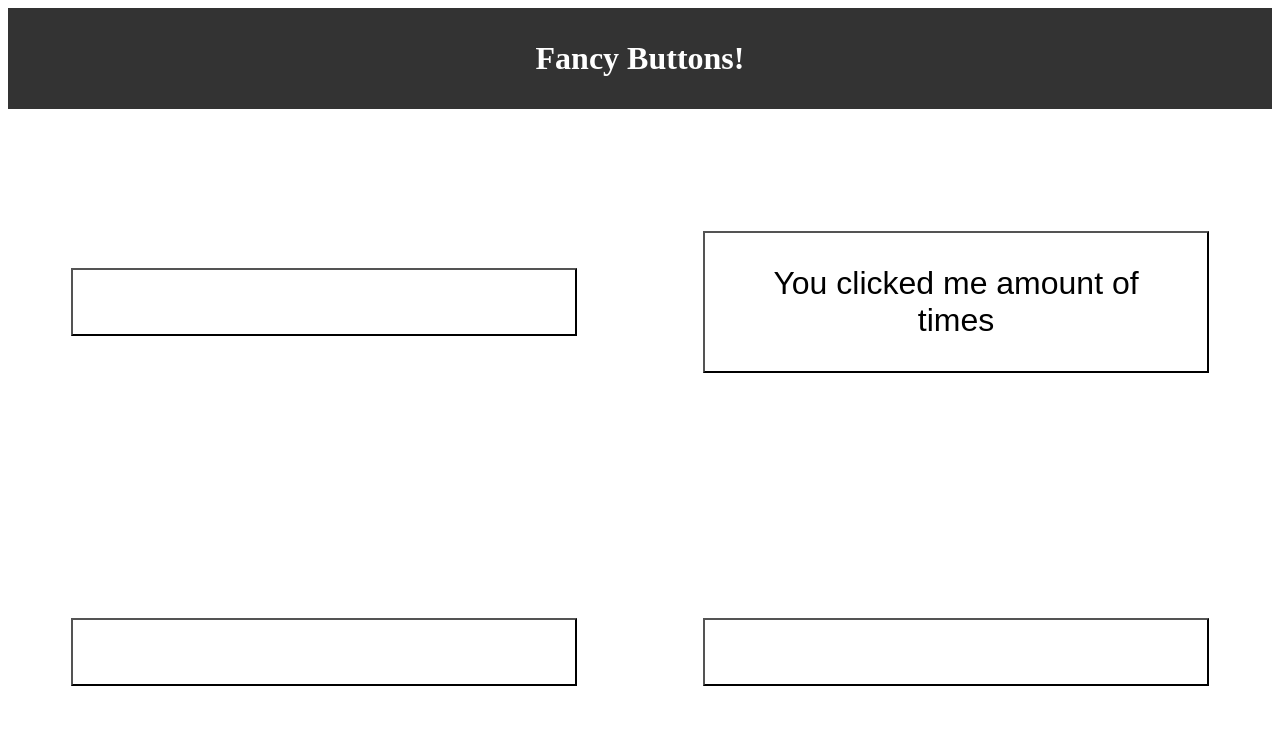
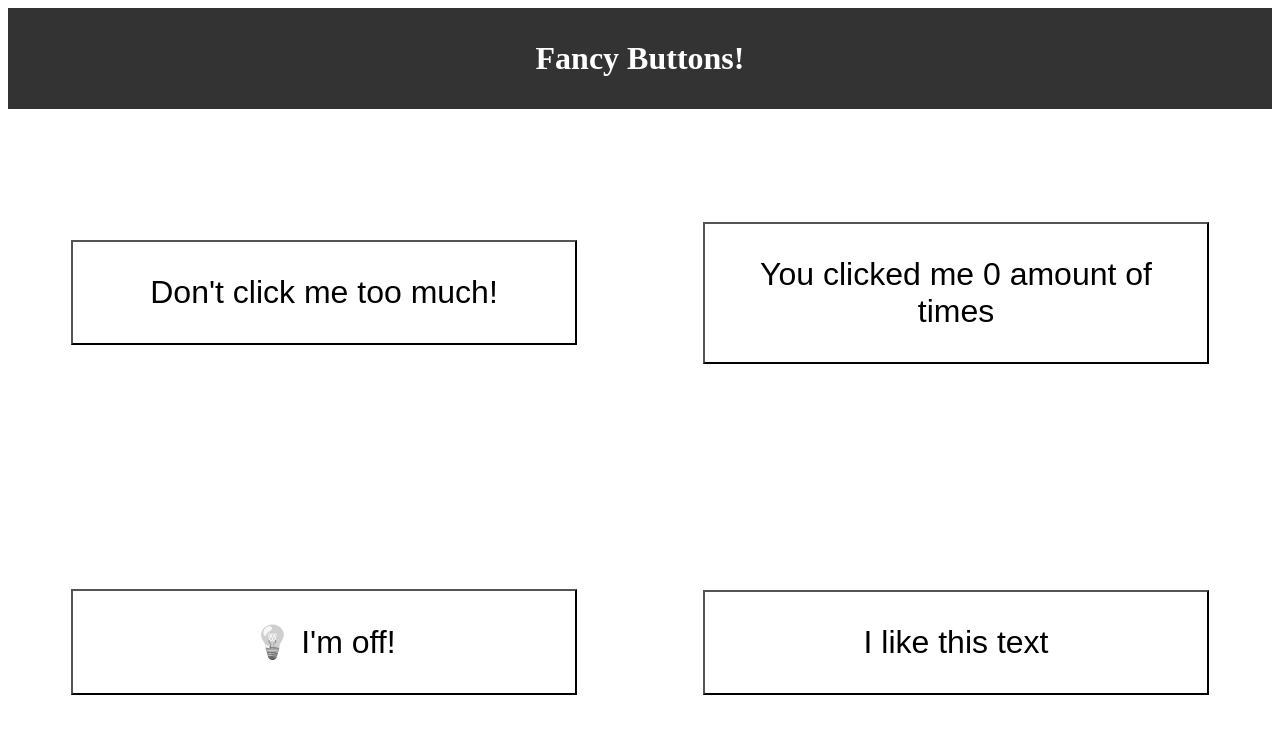
Before and after one commit to 0lgaP/fancy-buttons, a React (Create React App) app: page / in a window 1280 px wide. Shown: the top 734 px of the page. Built offline with nearby package versions, Linux system fonts and the light colour scheme.

Commit message:
AngerButton onClick handler logic

```diff
--- a/src/components/AngryButton.js
+++ b/src/components/AngryButton.js
@@ -1,9 +1,16 @@
 import { useState } from 'react';
 
 function AngryButton(props) {
-  const [anger, setAnger] = useState();
+  const [anger, setAnger] = useState(0);
+  const handleClick = () => {
+    if (anger < 1 ){
+      setAnger(anger + 0.1)
+    } else {
+      setAnger(0)
+    }
+  }
   return (
-  <button style={{backgroundColor: `rgba(255,0,0,${anger})`}}className="AngryButton">
+  <button style={{backgroundColor: `rgba(255,0,0,${anger})`}} onClick={handleClick} className="AngryButton">
   {anger < 1 && <span>Don't click me too much! </span>}
   {anger > 1 && <span>Rawr!</span>}
   </button>
--- a/src/components/CounterButton.js
+++ b/src/components/CounterButton.js
@@ -1,7 +1,7 @@
 import {useState} from 'react';
 
 function CounterButton(props) {
-  const [clickAmount, setClickAmount] = useState();
+  const [clickAmount, setClickAmount] = useState(0);
 
   return (
   <button className="CounterButton">
--- a/src/components/LightSwitchButton.js
+++ b/src/components/LightSwitchButton.js
@@ -1,7 +1,7 @@
 import {useState} from 'react';
 
 function LightSwitchButton(props) {
-  const [light, setLight] = useState();
+  const [light, setLight] = useState("off");
 
   return (
   <button className="LightSwitchButton">
--- a/src/components/TextRepeaterButton.js
+++ b/src/components/TextRepeaterButton.js
@@ -1,7 +1,7 @@
 import {useState} from 'react';
 
 function TextRepeaterButton(props) {
-  const [repetitions, setRepetitions] = useState();
+  const [repetitions, setRepetitions] = useState(1);
   const textArray = [];
   for (let i=0; i < repetitions; i++){
     textArray.push(<span key={i}>I like this text</span>);
```
